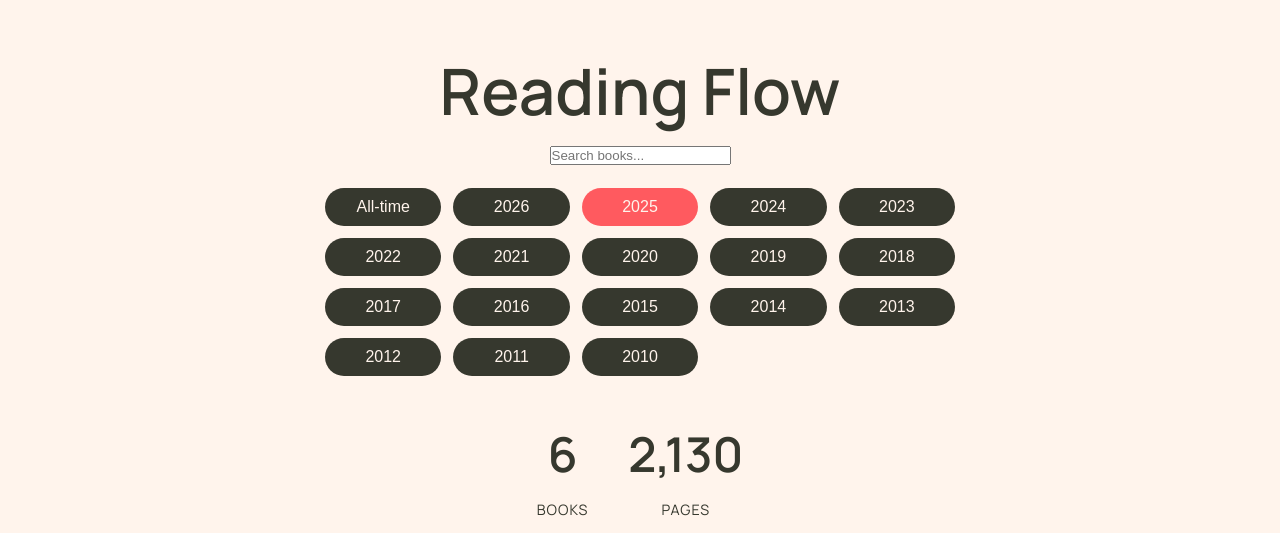
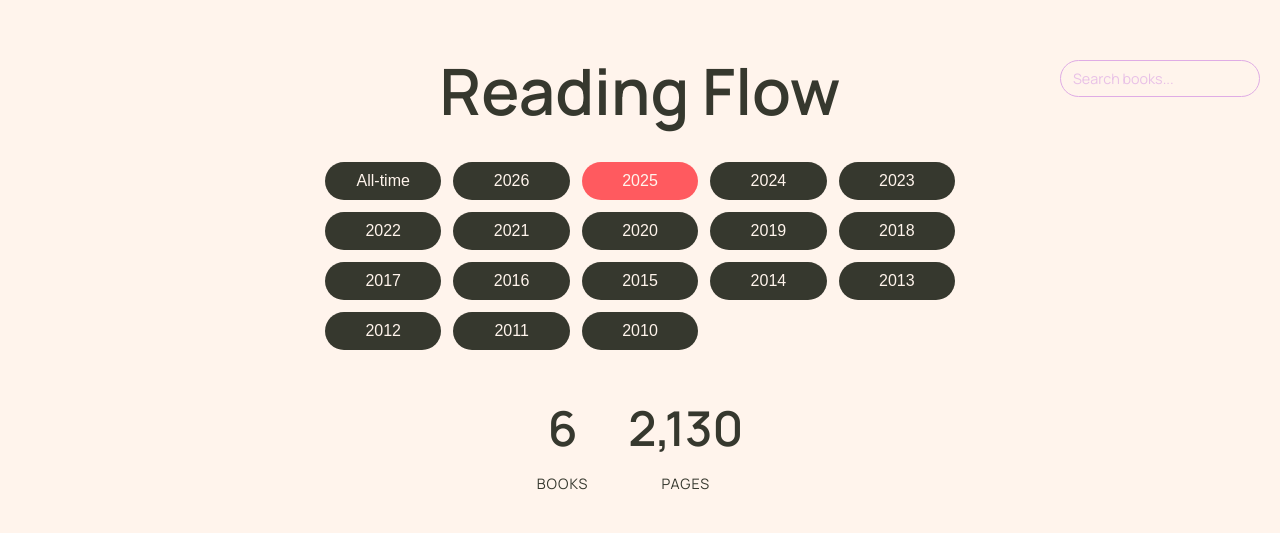
Before and after one commit to charlynelp/yearly-reading-flow, a plain HTML site: page index.html in a window 1280 px wide. Shown: the top 533 px of the page. Drawn offline with Linux system fonts and the light colour scheme.

Commit message:
Update styles.css
add search bar style

```diff
--- a/styles.css
+++ b/styles.css
@@ -23,6 +23,32 @@ body {
 header {
     text-align: center;
     margin-bottom: 20px;
+    position: relative;
+}
+
+.search-bar {
+    position: absolute;
+    top: 20px;
+    right: 0;
+    padding: 8px 12px;
+    border: 1px solid #DFACE5;
+    background: transparent;
+    color: #DFACE5;
+    border-radius: 20px;
+    font-family: "Manrope", sans-serif;
+    font-size: 0.9rem;
+    width: 200px;
+}
+
+.search-bar::placeholder {
+    color: #DFACE5;
+    opacity: 0.7;
+}
+
+.search-bar:focus {
+    outline: none;
+    border-color: #DFACE5;
+    background: rgba(223, 172, 229, 0.1);
 }
 
 h1 {
```
